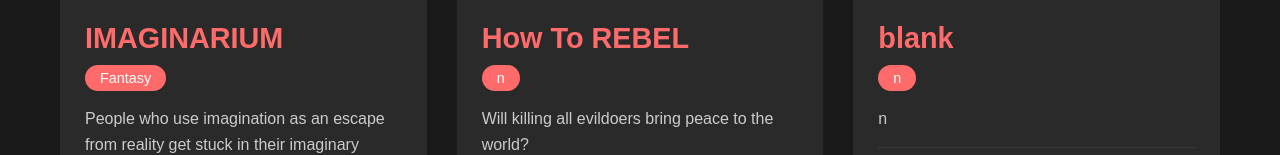
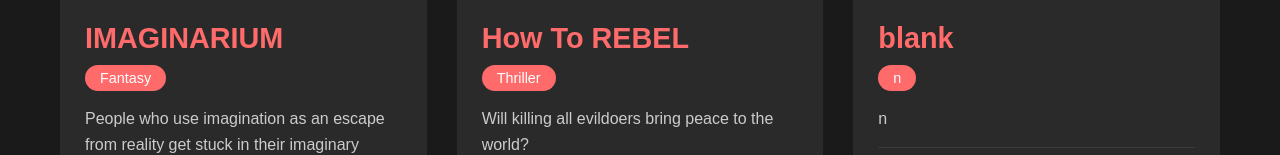
Before and after one commit to meeka1l/meeka1l.github.io, a plain HTML site: page index.html in a window 1280 px wide. Shown: the part 623-778 px from the top of the page. Drawn offline with Linux system fonts and the light colour scheme.

Commit message:
genre htr

```diff
--- a/index.html
+++ b/index.html
@@ -259,7 +259,7 @@
                 </div>
                 <div class="series-info">
                     <h3>How To REBEL</h3>
-                    <span class="series-genre">n</span>
+                    <span class="series-genre">Thriller</span>
                     <p class="series-description">
                         Will killing all evildoers bring peace to the world?
                     </p>
```
